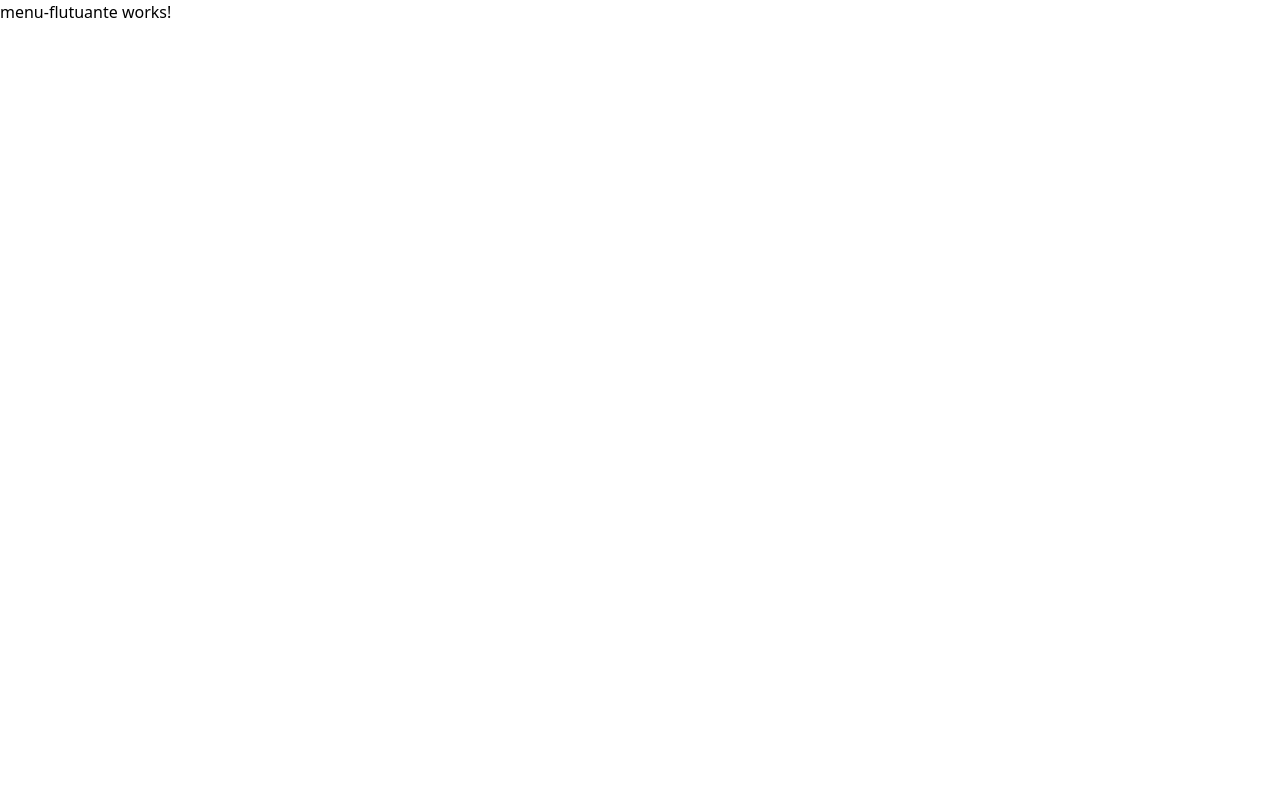
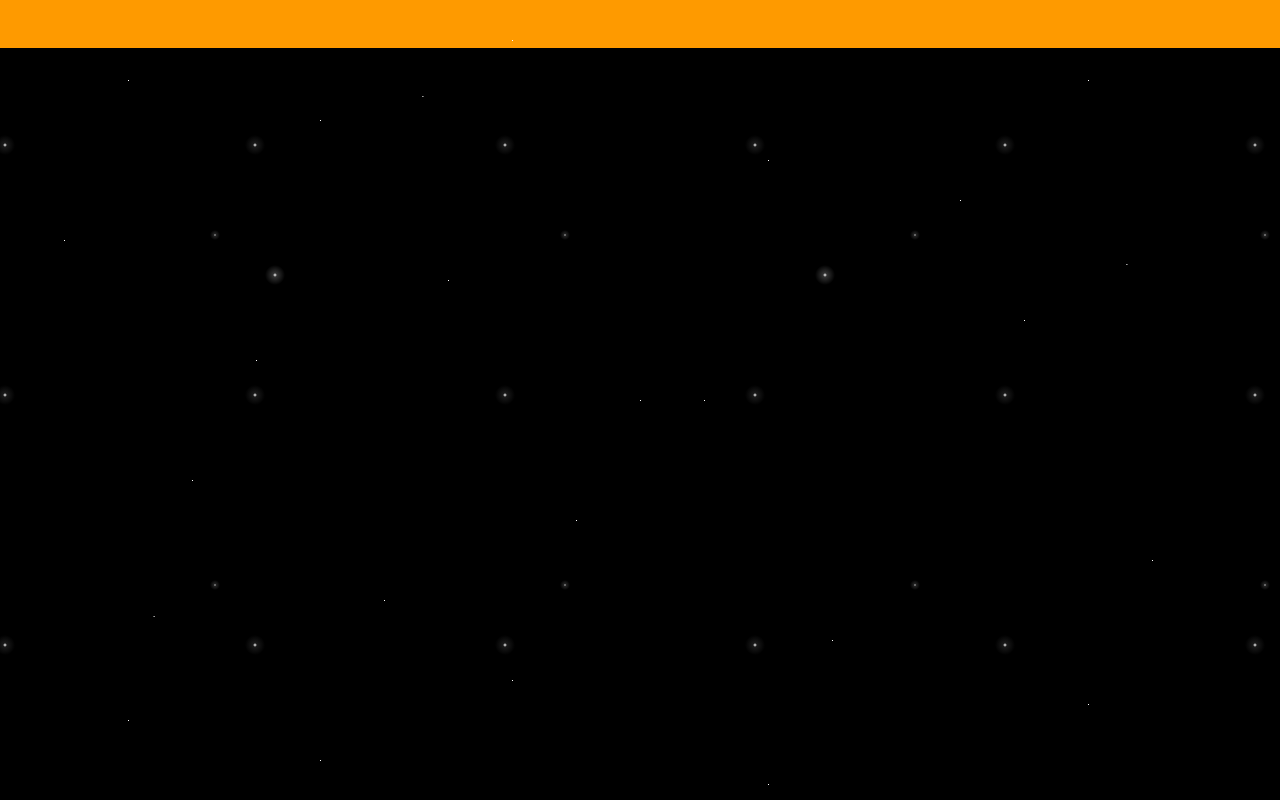
Before and after one commit to VitorHugo-br/Portfolio, an Angular app: page / in a window 1280 px wide. Built offline with nearby package versions, Linux system fonts and the light colour scheme.

Commit message:
feat: Add initial `LandingPage` component with `MenuFlutuante` and integrate them into the main application.

```diff
--- a/src/app/Components/menu-flutuante/menu-flutuante.html
+++ b/src/app/Components/menu-flutuante/menu-flutuante.html
@@ -1 +1,3 @@
-<p>menu-flutuante works!</p>
+<header class="w-dvw h-12 bg-amber-500">
+
+</header>
--- /dev/null
+++ b/src/app/Pages/landing-page/landing-page.css
@@ -0,0 +1,60 @@
+/* app.component.css */
+
+/* Gerador de Estrelas via CSS */
+.estrelas {
+    /* Camada 1: Estrelas pequenas e distantes */
+    background-image:
+        radial-gradient(white, rgba(255, 255, 255, .2) 2px, transparent 10px),
+        radial-gradient(white, rgba(255, 255, 255, .15) 1px, transparent 5px),
+        radial-gradient(white, rgba(255, 255, 255, .1) 2px, transparent 10px);
+
+    /* Tamanho e posição base das camadas de gradiente */
+    background-size: 550px 550px, 350px 350px, 250px 250px;
+    background-position: 0 0, 40px 60px, 130px 270px;
+
+    /* Garante que o fundo preto do Tailwind (bg-black) permaneça visível */
+    background-attachment: fixed;
+
+    position: relative;
+}
+
+/* Camada 2: Estrelas cintilantes (usando pseudo-elemento para performance) */
+.estrelas::after {
+    content: "";
+    position: absolute;
+    top: 0;
+    left: 0;
+    width: 1px;
+    /* Tamanho da estrela */
+    height: 1px;
+    background: transparent;
+
+    /* Múltiplos box-shadows criam centenas de estrelas em posições aleatórias */
+    /* Sintaxe: box-shadow: X Y cor, X Y cor, ... */
+    box-shadow:
+        10vw 10vh #fff, 25vw 15vh #fff, 40vw 5vh #fff, 60vw 20vh #fff, 85vw 10vh #fff,
+        5vw 30vh #fff, 20vw 45vh #fff, 35vw 35vh #fff, 55vw 50vh #fff, 80vw 40vh #fff,
+        15vw 60vh #fff, 30vw 75vh #fff, 45vw 65vh #fff, 65vw 80vh #fff, 90vw 70vh #fff,
+        10vw 90vh #fff, 25vw 95vh #fff, 40vw 85vh #fff, 60vw 98vh #fff, 85vw 88vh #fff,
+
+        /* Adicione mais coordenadas se quiser mais densidade */
+        50vw 50vh #fff, 75vw 25vh #fff, 12vw 77vh #fff, 88vw 33vh #fff, 33vw 12vh #fff;
+
+    /* Animação opcional de piscar */
+    animation: piscarEstrelas 5s infinite alternate;
+}
+
+/* Animação Simples de Cintilação */
+@keyframes piscarEstrelas {
+    0% {
+        opacity: 0.3;
+    }
+
+    50% {
+        opacity: 1;
+    }
+
+    100% {
+        opacity: 0.5;
+    }
+}
--- /dev/null
+++ b/src/app/Pages/landing-page/landing-page.html
@@ -0,0 +1,3 @@
+<main class="w-dvw h-dvh bg-black estrelas relative overflow-hidden">
+    <app-menu-flutuante />
+</main>
--- a/src/app/app.html
+++ b/src/app/app.html
@@ -1,2 +1,2 @@
-<app-menu-flutuante />
+<app-landing-page />
 <router-outlet />
--- a/src/app/app.ts
+++ b/src/app/app.ts
@@ -1,10 +1,10 @@
 import { Component, signal } from '@angular/core';
 import { RouterOutlet } from '@angular/router';
-import { MenuFlutuante } from "./Components/menu-flutuante/menu-flutuante";
+import { LandingPage } from "./Pages/landing-page/landing-page";
 
 @Component({
   selector: 'app-root',
-  imports: [RouterOutlet, MenuFlutuante],
+  imports: [RouterOutlet, LandingPage],
   templateUrl: './app.html',
   styleUrl: './app.css'
 })
```
Also changed, not shown: src/app/Pages/landing-page/landing-page.ts (added, +10 -0 lines), 1 other file (tests, documents, lock files or other folders).
